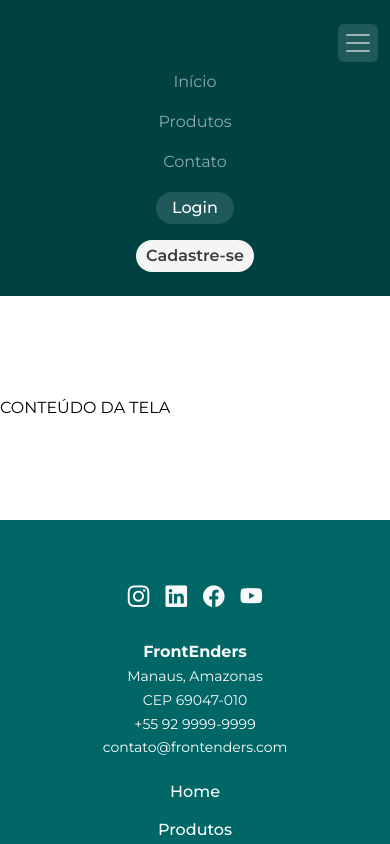
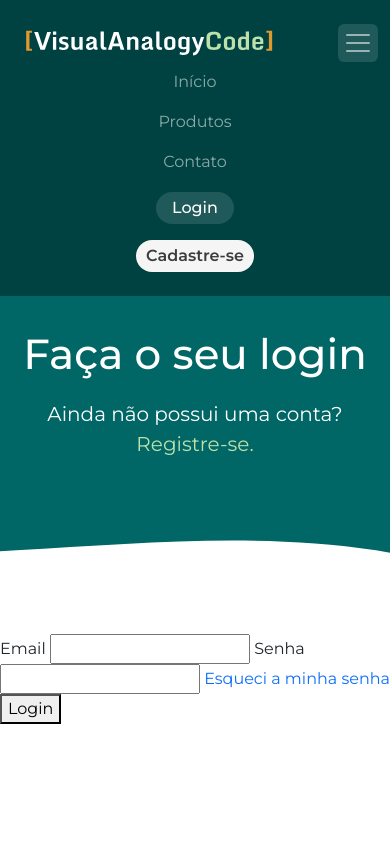
Before and after one commit to LucasMedeiros7/visual-analogy-code, a plain HTML site: page pagina-login/login.html in a window 390 px wide. Both pictures are taken after a click on the button 358 px from the left and 43 px from the top of the page. Shown: the top 844 px of the page. Drawn offline with nearby package versions, Linux system fonts and the light colour scheme.

Commit message:
organizando pastas e finalizando a primeira section pag-logi

```diff
--- /dev/null
+++ b/css/header-footer.css
@@ -0,0 +1,169 @@
+h1,
+p,
+li,
+ul,
+a {
+  margin: 0px;
+  padding: 0px;
+}
+
+body {
+  font-family: "Montserrat", sans-serif;
+}
+
+img {
+  display: block;
+  max-width: 100%;
+}
+
+
+/*  -------------HEADER------------- */
+.bg-cor2 {
+  background-color: #004242;
+}
+
+.bg-cor3 {
+  background: #006666;
+}
+
+#navcadastro {
+  background: #f5f5f5;
+  color: #3c3c3c;
+  padding: 4px 10px;
+  border-radius: 50px;
+  width: max-content;
+  font-weight: 600;
+}
+
+#navlogin {
+  background: rgba(255, 255, 255, 0.12);
+  color: #fff;
+  padding: 4px 10px;
+  border-radius: 50px;
+  padding: 4px 16px;
+  margin-right: 8px;
+  font-weight: 500;
+}
+
+#navcadastro:hover {
+  background: #bce1ab;
+}
+
+#navlogin:hover {
+  background: rgba(255, 255, 255, 0.2);
+}
+
+/*  -------------FOOTER------------- */
+
+ul {
+  list-style: none;
+}
+
+a {
+  text-decoration: none;
+}
+
+.footer {
+  display: grid;
+  grid-template-columns: 1fr 1fr 1fr;
+}
+
+.logorede {
+  display: flex;
+  flex-direction: column;
+  place-items: center;
+  gap: 16px;
+  place-self: start;
+}
+
+.redesocial {
+  display: flex;
+  gap: 16px;
+  text-align: center;
+}
+
+.redesocial i {
+  cursor: pointer;
+}
+
+.redesocial i:hover {
+  color: #bce1ab;
+}
+
+.footer-links {
+  place-self: end;
+  padding-right: 20px;
+  font-weight: 500;
+}
+
+.footer-links li {
+  margin-bottom: 14px;
+}
+
+.footer li a {
+  color: #fff;
+}
+
+.footer li a:hover {
+  color: #bce1ab;
+}
+
+.footer-contato {
+  place-self: center;
+  padding: 0px 40px;
+  font-weight: 400;
+  font-size: 14px;
+  line-height: 1.7;
+}
+
+.footer-contato li:first-child {
+  font-weight: 700;
+  font-size: 16px;
+}
+
+.copyright {
+  text-align: center;
+  font-size: 13px;
+  font-weight: 300;
+  padding: 10px 0px;
+}
+
+/*  -------------MEDIA QUERIES------------- */
+@media (max-width: 768px) {
+  #navlogin {
+    margin: 10px 0px 16px 0px;
+  }
+
+  .footer {
+    grid-template-columns: 1fr;
+    gap: 20px;
+  }
+
+  .logorede,
+  .footer-links,
+  .footer-contato {
+    place-self: center;
+    text-align: center;
+    padding: 0px;
+  }
+}
+
+.navbar-toggler {
+  border: none;
+  padding: 4px 5px;
+}
+
+.navbar-toggler:focus,
+.navbar-toggler:active,
+.navbar-toggler-icon:focus {
+  background-color: rgba(255, 255, 255, 0.12);
+  box-shadow: none;
+}
+
+@media (max-width: 400px) {
+  .logo {
+    max-width: 90%;
+    margin-bottom: 2px;
+    margin: 0 auto;
+  }
+}
--- a/pagina-login/login.css
+++ b/pagina-login/login.css
@@ -1,171 +1,48 @@
-h1,
-p,
-li,
-ul,
-a {
-  margin: 0px;
-  padding: 0px;
+#main-login {
+
+  background-image: url("../img/bg-main-login.svg");
+  background-repeat: no-repeat;
+  background-size: cover;
+  background-position: top;
+  height: 40vh;
+
+  text-align: center;
+  padding-top: 61px;
 }
 
-body {
-  font-family: "Montserrat", sans-serif;
-}
-
-img {
-  display: block;
-  max-width: 100%;
-}
-
-
-/*  -------------HEADER------------- */
-
-
-.bg-cor2 {
-  background-color: #004242;
-}
-
-.bg-cor3 {
-  background: #006666;
-}
-
-#navcadastro {
-  background: #f5f5f5;
-  color: #3c3c3c;
-  padding: 4px 10px;
-  border-radius: 50px;
-  width: max-content;
-  font-weight: 600;
-}
-
-#navlogin {
-  background: rgba(255, 255, 255, 0.12);
-  color: #fff;
-  padding: 4px 10px;
-  border-radius: 50px;
-  padding: 4px 16px;
-  margin-right: 8px;
+#main-login h1 {
+  font-size: 46px;
+  margin-bottom: 20px;
+  color: white;
   font-weight: 500;
 }
 
-#navcadastro:hover {
-  background: #bce1ab;
-}
-#navlogin:hover {
-  background: rgba(255, 255, 255, 0.2);
+#main-login a {
+  font-size: 20px;
+  text-decoration: none;
+  color: #BCE1AB;
 }
 
-
-
-/*  -------------FOOTER------------- */
-
-ul {
-  list-style: none;
+#main-login p {
+  color: white;
+  font-size: 20px;
+  display: inline-block;
 }
 
-a {
-  text-decoration: none;
+#form-login {
+  height: 342px;
 }
 
-.footer {
-  display: grid;
-  grid-template-columns: 1fr 1fr 1fr;
-}
+@media screen and (max-width: 750px) {
+  #main-login {
+    padding-top: 33px;
+  }
 
-.logorede {
-  display: flex;
-  flex-direction: column;
-  place-items: center;
-  gap: 16px;
-  place-self: start;
-}
+  #main-login h1 {
+    font-size: 42px;
+  }
 
-.redesocial {
-  display: flex;
-  gap: 16px;
-  text-align: center;
-}
-
-.redesocial i {
-  cursor: pointer;
-}
-.redesocial i:hover {
-  color: #bce1ab;
-}
-
-.footer-links {
-  place-self: end;
-  padding-right: 20px;
-  font-weight: 500;
-}
-
-.footer-links li {
-  margin-bottom: 14px;
-}
-
-.footer li a {
-  color: #fff;
-}
-
-.footer li a:hover {
-  color: #bce1ab;
-}
-
-.footer-contato {
-  place-self: center;
-  padding: 0px 40px;
-  font-weight: 400;
-  font-size: 14px;
-  line-height: 1.7;
-}
-
-.footer-contato li:first-child {
-  font-weight: 700;
-  font-size: 16px;
-}
-
-.copyright {
-  text-align: center;
-  font-size: 13px;
-  font-weight: 300;
-  padding: 10px 0px;
-}
-
-
-/*  -------------MEDIA QUERIES------------- */
-
-@media (max-width: 768px) {
-  #navlogin {
-    margin: 10px 0px 16px 0px;
-  }
-  .footer {
-    grid-template-columns: 1fr;
-    gap: 20px;
-  }
-  .logorede,
-  .footer-links,
-  .footer-contato {
-    place-self: center;
-    text-align: center;
-    padding: 0px;
+  #main-login p {
+    display: block;
   }
 }
-
-.navbar-toggler {
-  border: none;
-  padding: 4px 5px;
-}
-
-.navbar-toggler:focus,
-.navbar-toggler:active,
-.navbar-toggler-icon:focus {
-  background-color: rgba(255, 255, 255, 0.12);
-  box-shadow: none;
-}
-
-@media (max-width: 400px) {
-  .logo {
-    max-width: 90%;
-    margin-bottom: 2px;
-    margin: 0 auto;
-  }
-}
--- a/pagina-login/login.html
+++ b/pagina-login/login.html
@@ -19,6 +19,7 @@
     <link rel="stylesheet" href="https://cdn.jsdelivr.net/npm/bootstrap-icons@1.8.3/font/bootstrap-icons.css">
 
     <!-- COLOCAR O LINK DO SEU CSS -->
+    <link rel="stylesheet" href="../css/header-footer.css">
     <link rel="stylesheet" href="login.css">
 
     <title>Visual Analogy Code</title>
@@ -27,13 +28,12 @@
 <body>
 
     <!-- HEADER -->
-
     <header id="home">
         <!-- HEADER RESPONSIVO: em 768px aparece o toggler-->
         <nav class="navbar navbar-expand-md bg-cor2 navbar-dark py-4">
             <div class="container">
                 <div>
-                    <a href="index.html"><img class="logo" src="./pagina-cadastro/logo.svg" alt=""></a>
+                    <a href="index.html"><img class="logo" src="../img/logo.svg" alt=""></a>
                 </div>
                 <button class="navbar-toggler" type="button" data-bs-toggle="collapse" data-bs-target="#navmenu">
                     <span class="navbar-toggler-icon"></span>
@@ -61,19 +61,21 @@
             </div>
         </nav>
     </header>
-
     <!-- HEADER -->
-
-
-    <div style="background-color: #fff; color:#000; padding: 100px 0px">CONTEÚDO DA TELA</div>
-
-
-
-
-
-
+    <main id="main-login">
+        <h1>Faça o seu login</h1>
+        <p>Ainda não possui uma conta?</p>
+        <a href="#">Registre-se.</a>
+    </main>
+    <form id="form-login">
+        <label for="">Email</label>
+        <input type="text" name="" id="">
+        <label for="">Senha</label>
+        <input type="text" name="" id="">
+        <a href="#">Esqueci a minha senha</a>
+        <button type="submit">Login</button>
+    </form>
     <!-- FOOTER -->
-
     <footer class="bg-cor3 text-light">
         <div class="container">
             <div class="footer pt-5 pb-4">
@@ -109,8 +111,6 @@
             <p>Todos os direitos reservados © 2022 - Desenvolvido por FrontEnders</p>
         </div>
     </footer>
-
-
     <!-- FOOTER -->
 
 
```
Also changed, not shown: pagina-contatos/contato.html (+1 -1 lines), img/bg-main-login.svg (added), img/logo.svg (added).
